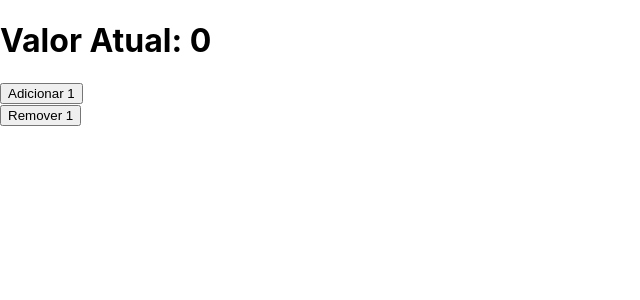
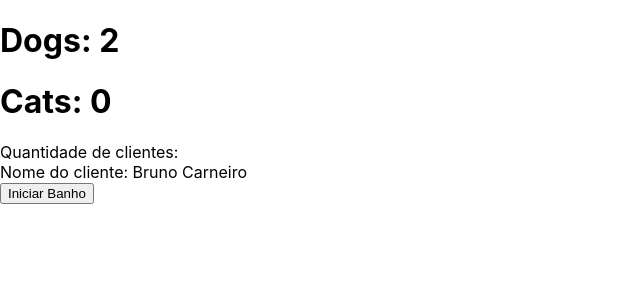
Before and after one commit to Billmetal/advanced-reactjs-dio, a React (Create React App) app: page / in a window 1280 px wide. Shown: the top 300 px of the page, without its empty margins (0-640 px from the left). Built offline with nearby package versions, Linux system fonts and the light colour scheme.

Commit message:
Typechecking com PropTypes

```diff
--- a/src/App.js
+++ b/src/App.js
@@ -1,30 +1,14 @@
-import React, { Component } from "react";
-import Counter from "./Counter";
+import React from "react";
+import PetShop from "./PetShop";
 
+function App() {
+  const handleClick = () => {
+    console.log("Iniciando o banho ...");
+  };
 
-const Buttons = ({ increment, decrement, count }) => (
-  <div>
-    <h1>Valor Atual: {count}</h1>
-    <div>
-      <button onClick={increment}>Adicionar 1</button>
-    </div>
-    <div>
-      <button onClick={decrement}>Remover 1</button>
-    </div>
-  </div>
-);
-
-class App extends Component {
-
-  render() {
-    return (
-      <div>
-        <Counter render={({ increment, decrement, count }) => (
-          <Buttons increment={increment} decrement={decrement} count={count} />
-        )} />
-      </div>
-    );
-  }
+  return (
+    <PetShop dogs={2} customerName={"Bruno Carneiro"} onClick={handleClick} status={"Completed"} />
+  );
 }
 
 export default App;
--- /dev/null
+++ b/src/PetShop.js
@@ -0,0 +1,38 @@
+import React from "react";
+import PropTypes from "prop-types";
+
+function PetShop(props) {
+
+    const { dogs, cats, customers, customerName, onClick } = props;
+
+    return (
+        <div>
+            <h1>Dogs: {dogs}</h1>
+            <h1>Cats: {cats}</h1>
+            <div>
+                Quantidade de clientes: {customers}
+            </div>
+            <div>
+                Nome do cliente: {customerName}
+            </div>
+            <button onClick={onClick}>Iniciar Banho</button>
+        </div>
+    );
+}
+
+PetShop.defaultProps = {
+    cats: 0,
+    customers: []
+}
+
+PetShop.propTypes = {
+    dogs: PropTypes.number.isRequired,
+    cats: PropTypes.number,
+    customers: PropTypes.array,
+    customerName: PropTypes.string.isRequired,
+    onClick: PropTypes.func.isRequired,
+    status: PropTypes.oneOf(["Completed","Disabled"])
+
+}
+
+export default PetShop;
```
